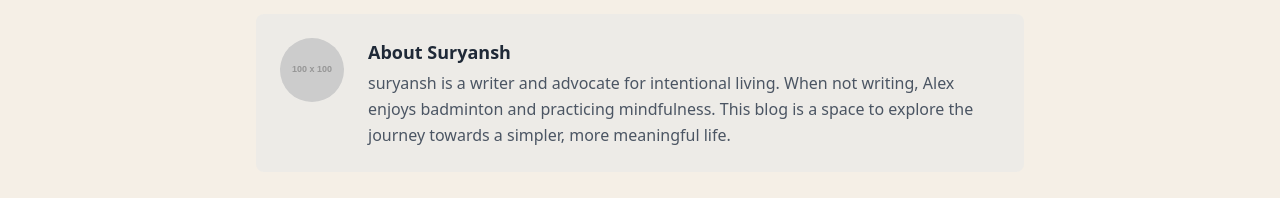
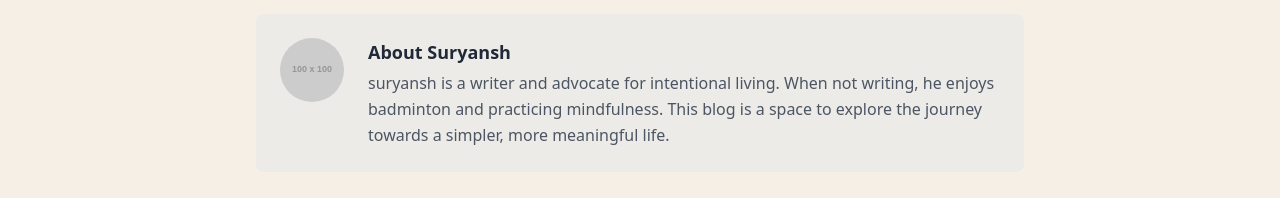
Before and after one commit to suryansh1807/gdsc_website, a plain HTML site: page blog1.html in a window 1280 px wide. Shown: the part 1457-1655 px from the top of the page. Drawn offline with nearby package versions, Linux system fonts and the light colour scheme; placeholder pictures from the web are drawn by us.

Commit message:
blog1.html

```diff
--- a/blog1.html
+++ b/blog1.html
@@ -80,7 +80,7 @@
                 <img src="https://placehold.co/100x100/E8DFCA/6D94C5?text=AD" alt="Author suryansh Doe" class="w-16 h-16 rounded-full mr-6">
                 <div>
                     <h3 class="font-bold text-gray-800 text-lg">About Suryansh</h3>
-                    <p class="text-gray-600 mt-1">suryansh is a writer and advocate for intentional living. When not writing, Alex enjoys badminton and practicing mindfulness. This blog is a space to explore the journey towards a simpler, more meaningful life.</p>
+                    <p class="text-gray-600 mt-1">suryansh is a writer and advocate for intentional living. When not writing, he enjoys badminton and practicing mindfulness. This blog is a space to explore the journey towards a simpler, more meaningful life.</p>
                 </div>
             </div>
 
```
